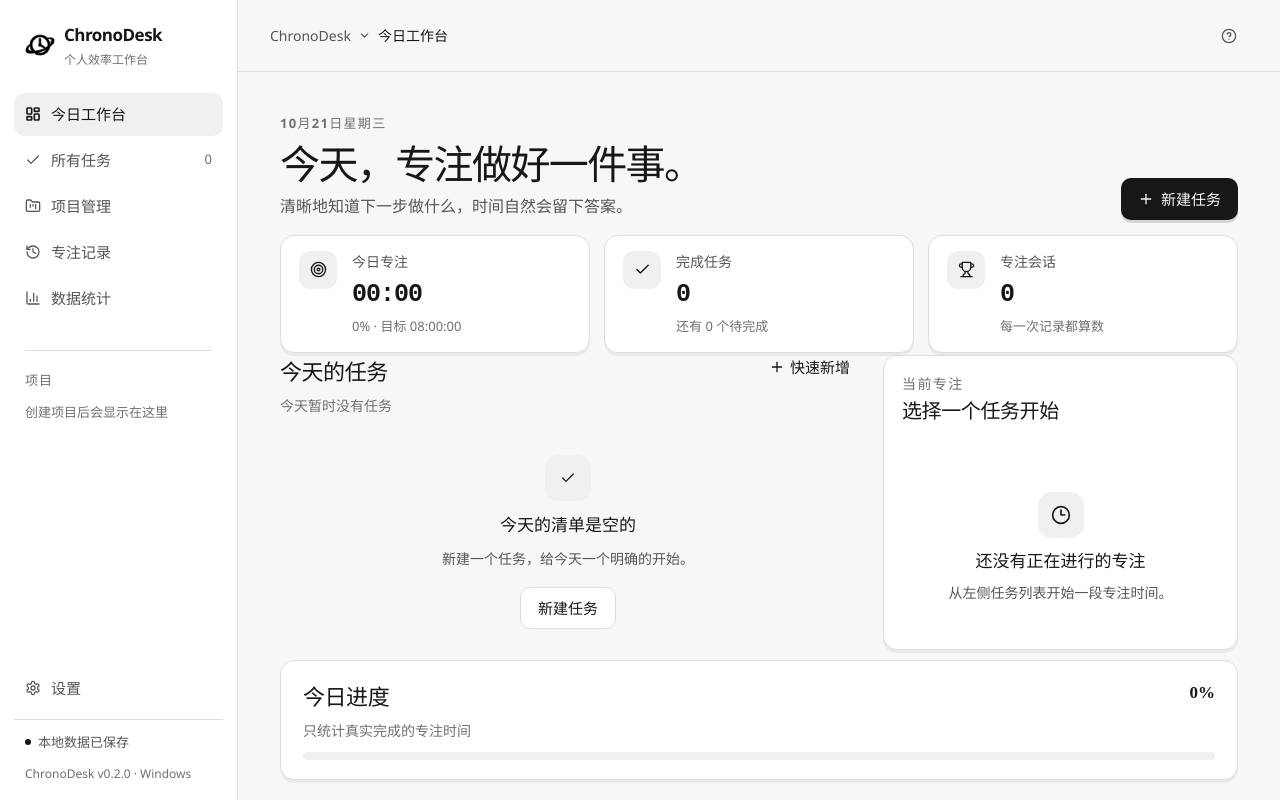
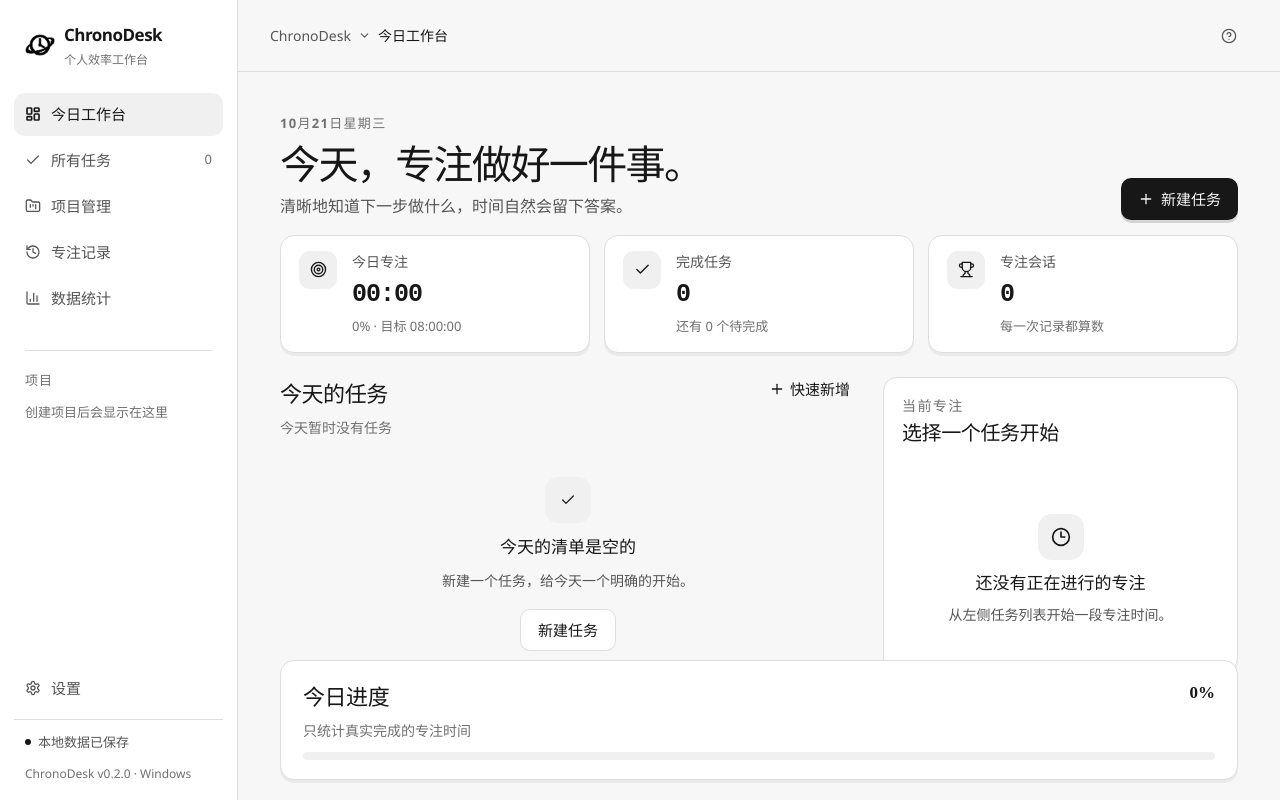
Before and after one commit to slowly-ai/Time_Manager, a React (Vite) app in the folder apps/desktop/: page / in a window 1280 px wide. Built offline with nearby package versions, Linux system fonts and the light colour scheme.

Commit message:
Add spacing above today workspace

```diff
--- a/apps/desktop/src/layout-overrides.css
+++ b/apps/desktop/src/layout-overrides.css
@@ -2485,7 +2485,7 @@ body {
   min-height: 286px;
   height: 100%;
   align-items: stretch;
-  transform: translateY(-10px);
+  margin-top: 12px;
 }
 
 .today-page .today-layout > section {
```
